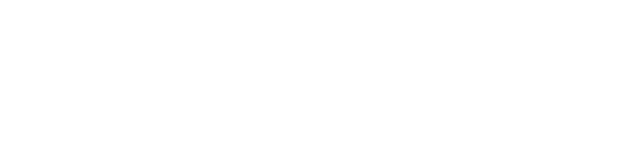
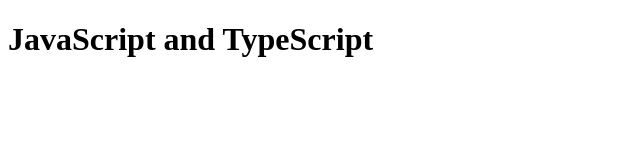
Before and after one commit to inziani/tp-vid-1, a website with bundled scripts: page index.html in a window 1280 px wide. Shown: the whole page, without its empty margins (0-640 px from the left). Built offline with nearby package versions, Linux system fonts and the light colour scheme.

```diff
--- a/index.html
+++ b/index.html
@@ -6,6 +6,7 @@
   <title>tp-vid-1</title>
 </head>
 <body>
+  <h1> JavaScript and TypeScript</h1>
   <script src="/dist/app.js" defer></script>
 </body>
 </html>
```
Also changed, not shown: package.json (added, +23 -0 lines), tsconfig.json (added, +69 -0 lines), 2 other files.
